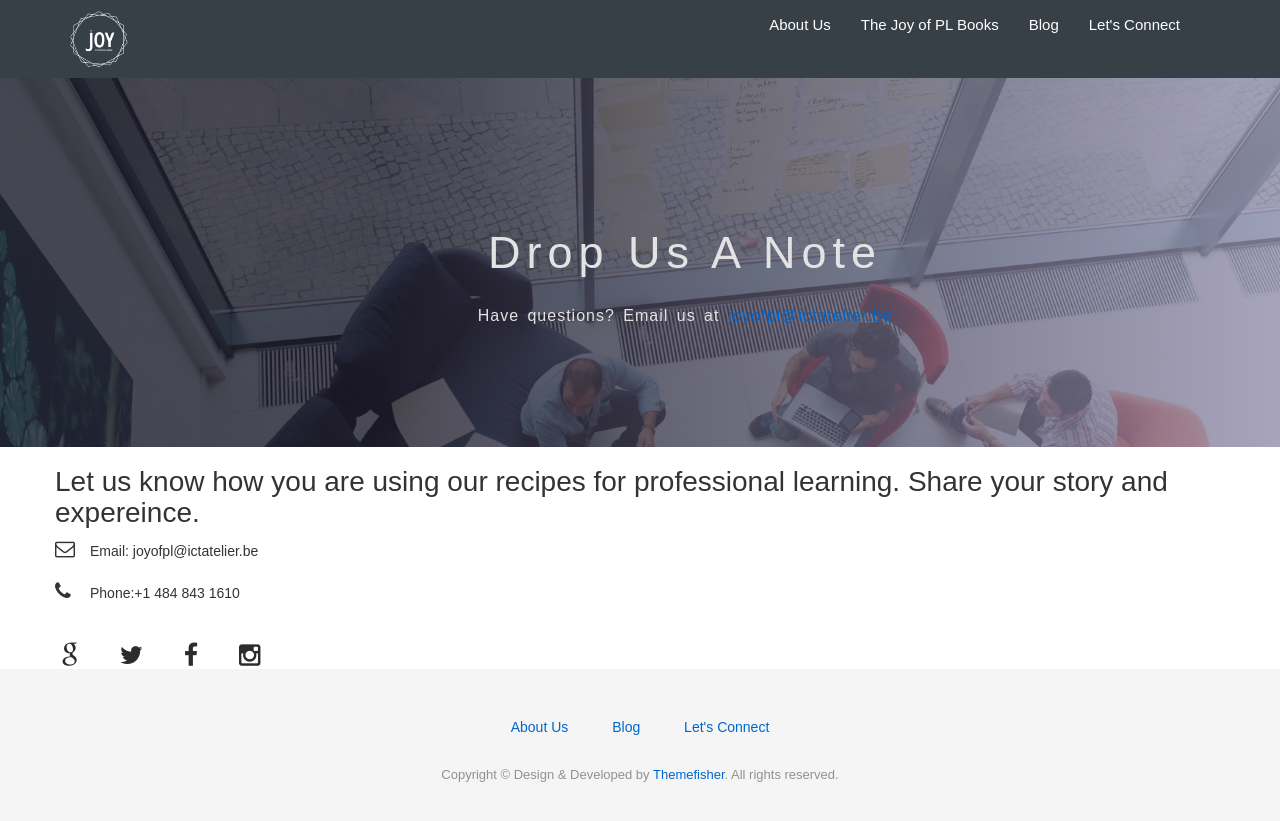
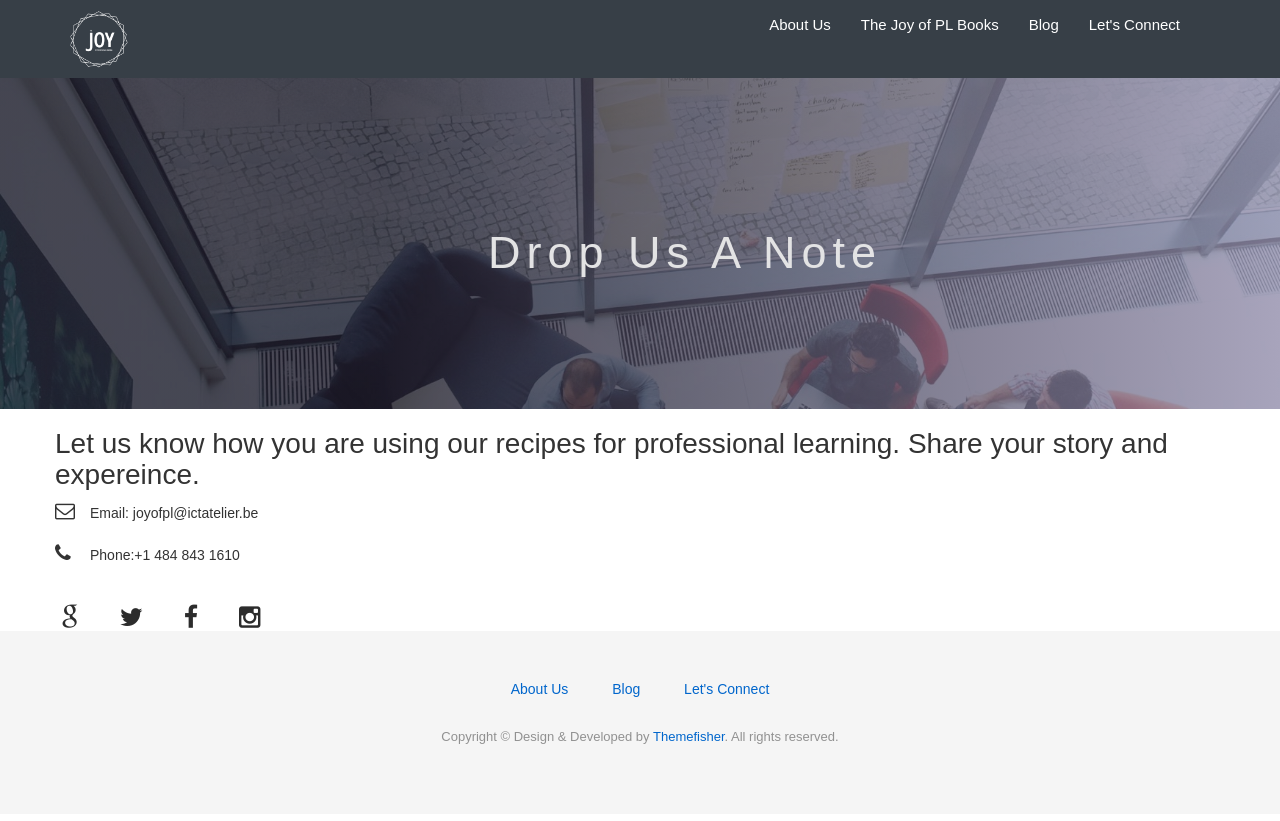
Before and after one commit to meesterkurt/joyofprofessionallearning, a Jekyll site: the page built from contact.md, in a window 1280 px wide. Shown: the top 821 px of the page. Built offline with Jekyll 4.4.1, drawn with Linux system fonts in a browser that asks for light colours; nearby versions of some CDN libraries.

Commit message:
remove email from header

```diff
--- a/contact.md
+++ b/contact.md
@@ -11,7 +11,6 @@ permalink: /contact/
       <div class="col-md-12">
         <div class="block">
           <h1>Drop Us A Note</h1>
-          <p>Have questions? Email us at <a href="mailto:joyofpl@ictatelier.be">joyofpl@ictatelier.be</a></p>
         </div>
      </div>
    </div>
```
